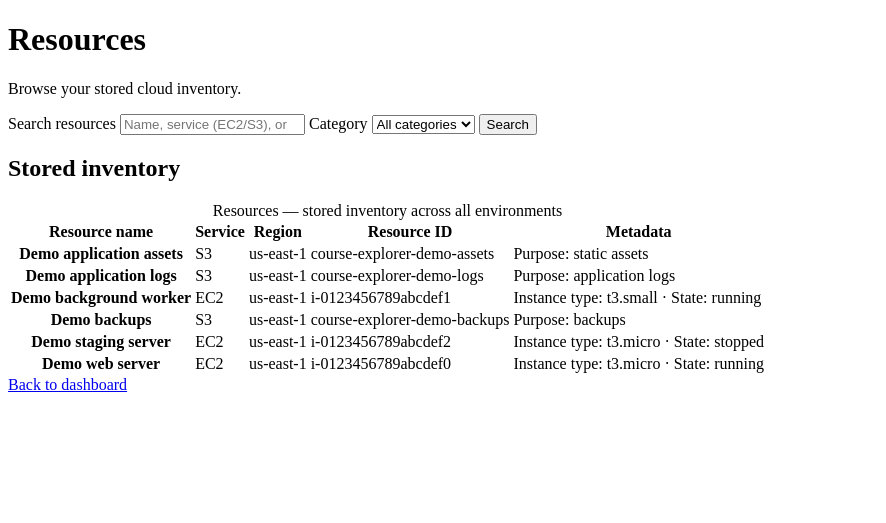
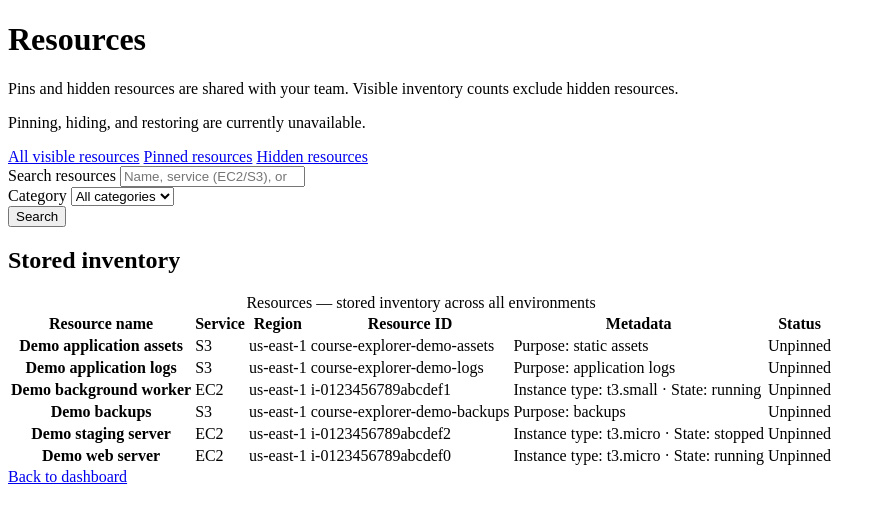
Before and after one commit to cloud-infra-layer/cloud-infra-explorer-class, a Rails app: page /resources in a window 1280 px wide. Shown: the part 62-585 px from the top of the page, without its empty margins (0-886 px from the left). Run offline with Rails 7, Linux system fonts and the light colour scheme; data comes from the database, SQL or seed files in the repository; some libraries are stand-ins or nearby versions.

Commit message:
feat: complete resource personalization UI (#54)

```diff
--- a/app/controllers/resources_controller.rb
+++ b/app/controllers/resources_controller.rb
@@ -11,13 +11,19 @@ class ResourcesController < ApplicationController
     return head :bad_request unless visibility.nil? || visibility.is_a?(String)
     @visibility = visibility.presence || "visible"
     return head :bad_request unless %w[visible hidden].include?(@visibility)
+    pinned = params[:pinned]
+    return head :bad_request unless [ nil, "", "1" ].include?(pinned)
 
     @query = query.to_s.strip
     @service = service
+    @pinned_only = @visibility == "visible" && pinned == "1"
+    @listing_filters = listing_filters
+    @personalization_enabled = personalization_enabled?
 
     @page_title = service.present? ? "#{service.upcase} Resources" : "Resources"
     @resources = Resource.where(provider: "aws")
     @resources = @visibility == "hidden" ? @resources.hidden : @resources.visible
+    @resources = @resources.where(pinned: true) if @pinned_only
     @resources = @resources.where(service: service) if service.present?
     @resources = @resources.search(@query).pinned_first
   end
@@ -40,11 +46,13 @@ class ResourcesController < ApplicationController
 
   private
 
+  def personalization_enabled?
+    ENV["ENABLE_RESOURCE_PERSONALIZATION"] == "true" &&
+      ENV["RESOURCE_ADMIN_USERNAME"].present? && ENV["RESOURCE_ADMIN_PASSWORD"].present?
+  end
+
   def require_personalization_access!
-    unless ENV["ENABLE_RESOURCE_PERSONALIZATION"] == "true" &&
-        ENV["RESOURCE_ADMIN_USERNAME"].present? && ENV["RESOURCE_ADMIN_PASSWORD"].present?
-      return head :not_found
-    end
+    return head :not_found unless personalization_enabled?
 
     authenticate_or_request_with_http_basic("Cloud Infrastructure Explorer personalization") do |username, password|
       ActiveSupport::SecurityUtils.secure_compare(username, ENV.fetch("RESOURCE_ADMIN_USERNAME")) &
@@ -56,6 +64,19 @@ class ResourcesController < ApplicationController
     resource = Resource.find(params[:id])
     # Only the action's one field is writable; request attributes are never assigned.
     resource.update!(attribute => value)
-    redirect_to resources_path, status: :see_other, notice: message
+    redirect_to resources_path(listing_filters), status: :see_other, notice: message
+  end
+
+  def listing_filters
+    filters = {}
+    query = params[:q]
+    filters[:q] = query.strip if query.is_a?(String) && query.strip.present?
+    filters[:service] = params[:service] if %w[ec2 s3].include?(params[:service])
+    if params[:visibility] == "hidden"
+      filters[:visibility] = "hidden"
+    elsif [ nil, "", "visible" ].include?(params[:visibility]) && params[:pinned] == "1"
+      filters[:pinned] = "1"
+    end
+    filters
   end
 end
--- a/app/views/dashboard/index.html.erb
+++ b/app/views/dashboard/index.html.erb
@@ -63,7 +63,7 @@
   </div>
 
   <div class="stat-card">
-    <span class="stat-label">Pinned</span>
+    <%= link_to "Pinned", resources_path(pinned: "1"), class: "stat-label" %>
     <div class="stat-value">
       <span><%= @dashboard_stats[:pinned] %></span>
       <small>/<%= @dashboard_stats[:total_resources] %></small>
@@ -79,6 +79,8 @@
   </div>
 </section>
 
+<p class="empty-state">Inventory counts include visible resources only. <%= link_to "View hidden resources", resources_path(visibility: "hidden") %></p>
+
 <div class="category-grid">
   <%= render "home/category_card",
       service: "ec2",
--- a/app/views/resources/_table.html.erb
+++ b/app/views/resources/_table.html.erb
@@ -8,6 +8,10 @@
         <th scope="col">Region</th>
         <th scope="col">Resource ID</th>
         <th scope="col">Metadata</th>
+        <th scope="col">Status</th>
+        <% if personalization_enabled %>
+          <th scope="col">Actions</th>
+        <% end %>
       </tr>
     </thead>
     <tbody>
@@ -18,6 +22,24 @@
           <td><%= resource.region.presence || "Unknown" %></td>
           <td class="resource-identifier"><%= resource.resource_id %></td>
           <td><%= resource_metadata(resource) %></td>
+          <td><%= resource.hidden? ? "Hidden" : (resource.pinned? ? "Pinned" : "Unpinned") %></td>
+          <% if personalization_enabled %>
+            <td>
+              <div class="resource-actions">
+                <% actions = if resource.hidden?
+                  { "Restore" => restore_resource_path(resource) }
+                else
+                  pin_action = resource.pinned? ? { "Unpin" => unpin_resource_path(resource) } : { "Pin" => pin_resource_path(resource) }
+                  pin_action.merge("Hide" => hide_resource_path(resource))
+                end %>
+                <% actions.each do |label, path| %>
+                  <%= button_to label, path, method: :patch, params: listing_filters,
+                      class: "inventory-button", form: { data: { turbo: false } },
+                      aria: { label: "#{label} #{resource.name} (#{resource.resource_id})" } %>
+                <% end %>
+              </div>
+            </td>
+          <% end %>
         </tr>
       <% end %>
     </tbody>
--- a/app/views/resources/index.html.erb
+++ b/app/views/resources/index.html.erb
@@ -1,26 +1,54 @@
 <% content_for :title, "#{@page_title} | Cloud Infrastructure Explorer" %>
 <h1><%= @page_title %></h1>
-<p class="page-description">Browse your stored cloud inventory.</p>
-<%= form_with url: resources_path, method: :get do |form| %>
-  <%= form.label :q, "Search resources" %>
-  <%= form.search_field :q, value: @query, placeholder: "Name, service (EC2/S3), or resource ID" %>
-  <%= form.label :service, "Category" %>
-  <%= form.select :service, options_for_select([ [ "All categories", "" ], [ "EC2", "ec2" ], [ "S3", "s3" ] ], @service) %>
-  <%= form.submit "Search" %>
+<p class="page-description">Pins and hidden resources are shared with your team. Visible inventory counts exclude hidden resources.</p>
+<% if flash[:notice].present? %>
+  <p class="inventory-notice" role="status"><%= flash[:notice] %></p>
+<% end %>
+<% unless @personalization_enabled %>
+  <p class="empty-state">Pinning, hiding, and restoring are currently unavailable.</p>
+<% end %>
+
+<% base_filters = @listing_filters.except(:visibility, :pinned) %>
+<% hidden_view = @visibility == "hidden" %>
+<nav class="inventory-views" aria-label="Inventory views">
+  <%= link_to "All visible resources", resources_path(base_filters), aria: { current: hidden_view || @pinned_only ? nil : "page" } %>
+  <%= link_to "Pinned resources", resources_path(base_filters.merge(pinned: "1")), aria: { current: @pinned_only ? "page" : nil } %>
+  <%= link_to "Hidden resources", resources_path(base_filters.merge(visibility: "hidden")), aria: { current: hidden_view ? "page" : nil } %>
+</nav>
+
+<%= form_with url: resources_path, method: :get, class: "inventory-search" do |form| %>
+  <% @listing_filters.slice(:visibility, :pinned).each do |key, value| %>
+    <%= form.hidden_field key, value: value %>
+  <% end %>
+  <div>
+    <%= form.label :q, "Search resources" %>
+    <%= form.search_field :q, value: @query, placeholder: "Name, service (EC2/S3), or resource ID" %>
+  </div>
+  <div>
+    <%= form.label :service, "Category" %>
+    <%= form.select :service, options_for_select([ [ "All categories", "" ], [ "EC2", "ec2" ], [ "S3", "s3" ] ], @service) %>
+  </div>
+  <%= form.submit "Search", class: "inventory-button" %>
   <% if @query.present? %>
-    <%= link_to "Clear search", resources_path(service: @service.presence) %>
+    <%= link_to "Clear search", resources_path(@listing_filters.except(:q)) %>
   <% end %>
 <% end %>
 <section class="content-panel" aria-labelledby="resources-heading">
-  <h2 id="resources-heading">Stored inventory</h2>
+  <% inventory_heading = hidden_view ? "Hidden inventory" : (@pinned_only ? "Pinned inventory" : "Stored inventory") %>
+  <h2 id="resources-heading"><%= inventory_heading %></h2>
   <% if @resources.empty? %>
     <% if @query.present? %>
       <p class="empty-state">No resources match your search in the selected category.</p>
+    <% elsif hidden_view %>
+      <p class="empty-state">No hidden resources in the selected category.</p>
+    <% elsif @pinned_only %>
+      <p class="empty-state">No pinned resources in the selected category.</p>
     <% else %>
       <p class="empty-state">No <%= "#{@service.upcase} " if @service.present? %>resources found.</p>
     <% end %>
   <% else %>
-    <%= render "table", resources: @resources, caption: @page_title %>
+    <%= render "table", resources: @resources, caption: @page_title,
+        personalization_enabled: @personalization_enabled, listing_filters: @listing_filters %>
   <% end %>
   <%= link_to "Back to dashboard", root_path %>
 </section>
--- a/app/views/shared/_navigation.html.erb
+++ b/app/views/shared/_navigation.html.erb
@@ -11,13 +11,13 @@
           } %>
 
       <%= link_to "EC2 Resources",
-          resources_path(service: "ec2"),
+          resources_path((@listing_filters || {}).merge(service: "ec2")),
           aria: {
             current: controller_name == "resources" && params[:service] == "ec2" ? "page" : nil
           } %>
 
       <%= link_to "S3 Resources",
-          resources_path(service: "s3"),
+          resources_path((@listing_filters || {}).merge(service: "s3")),
           aria: {
             current: controller_name == "resources" && params[:service] == "s3" ? "page" : nil
           } %>
```
Also changed, not shown: app/assets/stylesheets/application.css (+42 -0 lines), spec/features/resource_personalization_spec.rb (added, +102 -0 lines), spec/requests/inventory_spec.rb (+1 -1 lines), spec/requests/resource_personalization_spec.rb (+14 -0 lines).
